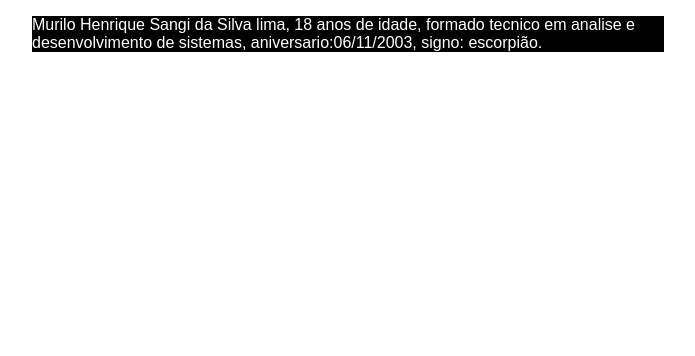
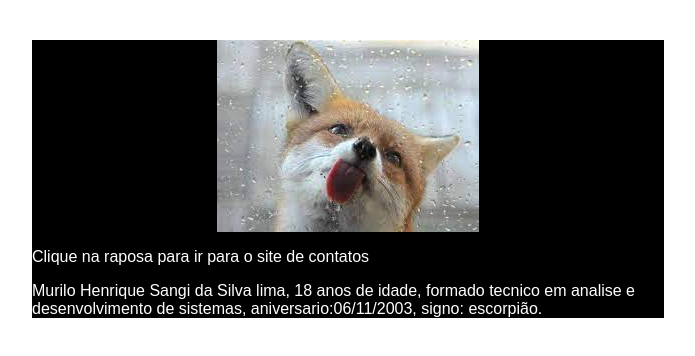
Before and after one commit to MuriloLima03/teste3, a plain HTML site: page index.html in a window 1280 px wide. Shown: the whole page, without its empty margins (292-987 px from the left). Drawn offline with Linux system fonts and the light colour scheme.

Commit message:
alteração nos sites, adição de index
adições: foto da raposa
classe "center" para a centralização da imagem e outras configurações
a imagem da raposa, para ser um modo de navegação

```diff
--- a/index.html
+++ b/index.html
@@ -16,7 +16,12 @@
   background-color:black;
   color:white;
 }
-
+.center {
+    display: block;
+    margin-left: auto;
+    margin-right: auto;
+    margin-top:40px;
+    }
 
 </style>
 <title>Document</title>
@@ -25,7 +30,10 @@
 </head>
 <body>
       <div class="divA">
-
+        <a href="contatos.html">
+            <img src="copa.jpg" alt="copa" class="center" height="10%" href="contato.html">
+          </a>
+      <p> Clique na raposa para ir para o site de contatos</p>
       <p> Murilo Henrique Sangi da Silva lima,
         18 anos de idade,
         formado tecnico em analise e desenvolvimento de sistemas,
```
Also changed, not shown: contatos.html (+10 -1 lines), copa.jpg (added).
